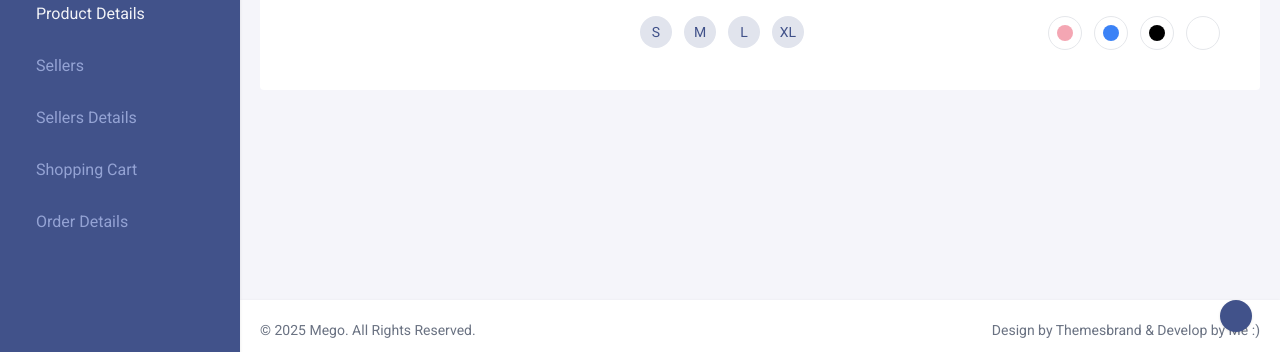
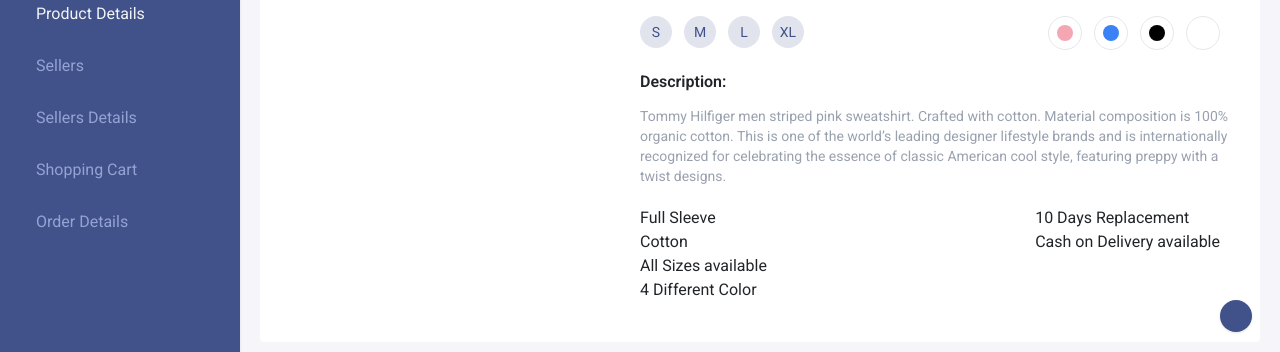
Before and after one commit to mohamedmagdy-dev/Ecommerce-Dashboard, a React (Vite) app: page /ProductDetails in a window 1280 px wide. Shown: the part 440-792 px from the top of the page. Built offline with nearby package versions, Linux system fonts and the light colour scheme; some icons are missing.

Commit message:
fix chart in home page

```diff
--- a/src/components/RevenueChart.jsx
+++ b/src/components/RevenueChart.jsx
@@ -24,6 +24,10 @@
   BarController,
   LineController
 );
+
+import { Chart } from "react-chartjs-2";
+
+
 
 const labels = ["Jan", "Feb", "Mar", "Apr", "May", "Jun"];
 
--- a/src/pages/ProductDetails.jsx
+++ b/src/pages/ProductDetails.jsx
@@ -160,7 +160,8 @@
                         key={index}
                         className={clsx(
                           "flex justify-center items-center cursor-pointer rounded-full border p-2 border-gray-200 dark:border-black  bg-white dark:bg-[#212529]",
-                          selectedColor === color.code && "!border-black dark:!border-gray-200"
+                          selectedColor === color.code &&
+                            "!border-black dark:!border-gray-200"
                         )}
                         onClick={() => setSelectedColor(color.code)}
                       >
@@ -174,6 +175,42 @@
                 </div>
               </div>
             </div>
+            {/* Description */}
+            <div>
+              <h3 className=" text-[var(--color-primary-dark)] dark:text-[var(--color-text-500)] font-semibold">
+                Description:
+              </h3>
+              <p className="text-sm text-gray-400 mt-3">
+                {productData.description}
+              </p>
+            </div>
+            {/* Features  ----  Services */}
+            <div className="my-5 pr-5 flex gap-10 item-center justify-between flex-wrap">
+              <ul>
+                {productData.features.map((feature, index) => {
+                  return (
+                    <li
+                      className=" text-[var(--color-primary-dark)] dark:text-[var(--color-text-500)]"
+                      key={index}
+                    >
+                      {feature}
+                    </li>
+                  );
+                })}
+              </ul>
+              <ul className="list">
+                {productData.services.map((service, index) => {
+                  return (
+                    <li
+                      className=" text-[var(--color-primary-dark)] dark:text-[var(--color-text-500)]"
+                      key={index}
+                    >
+                      {service}
+                    </li>
+                  );
+                })}
+              </ul>
+            </div>
           </div>
         </div>
       )}
```
